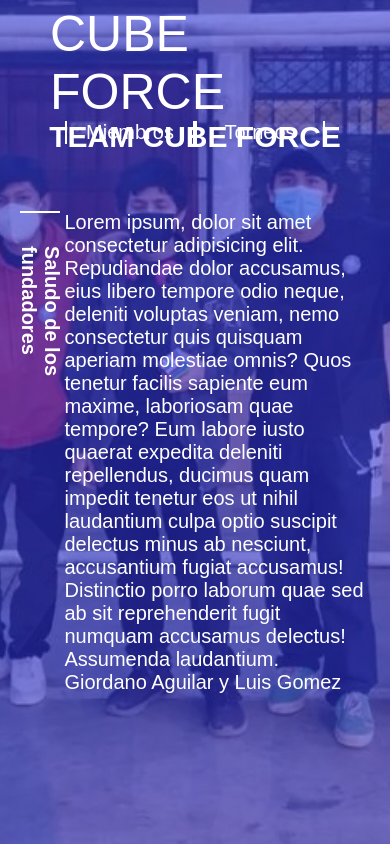
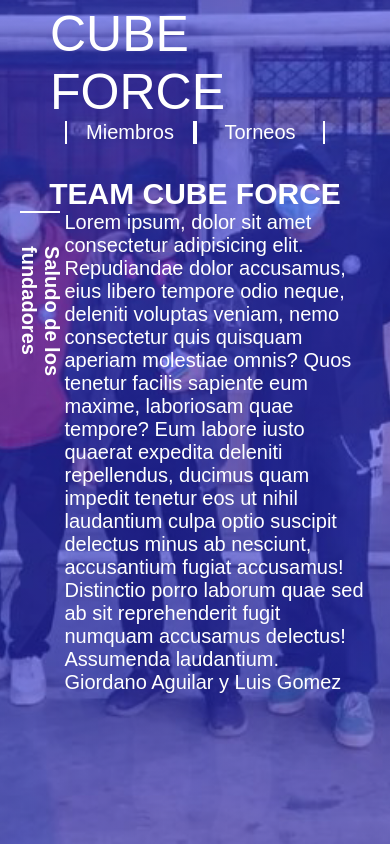
Before and after one commit to teamcubeforce/teamcubeforce.github.io, a plain HTML site: page index.html in a window 390 px wide. Shown: the top 844 px of the page. Drawn offline with Linux system fonts and the light colour scheme; a web font is replaced by a local one.

Commit message:
Cambie el padding del header_titulo por un position absolute al h1

```diff
--- a/css/style.css
+++ b/css/style.css
@@ -173,12 +173,15 @@ main{
 .presentacion .header_titulo{
     width: 100%;
     height: 50vh;
-    padding: 280px 0px 0px;
     font-size: 30px;
     overflow: hidden;
+    position: relative;
 }
 
 .presentacion .header_titulo h1{
+    width: 100%;
+    position: absolute;
+    bottom: 0;
     text-align: center;
 }
 
@@ -1769,10 +1772,6 @@ body::-webkit-scrollbar-track,.resultados_miembros::-webkit-scrollbar-track,.lis
         background-position: center;
     }
 
-    .presentacion .header_titulo{
-        padding: 230px 0px 0px;
-    }
-
     .historia.seccion .contenedor_historias{
         width: calc(100% * 8);
     }
@@ -1825,7 +1824,6 @@ body::-webkit-scrollbar-track,.resultados_miembros::-webkit-scrollbar-track,.lis
 
     .presentacion .header_titulo{
         height: 40vh;
-        padding: 150px 0px 0px;
         font-size: 40px;
     }
     .presentacion .caja_texto{
@@ -1946,7 +1944,6 @@ body::-webkit-scrollbar-track,.resultados_miembros::-webkit-scrollbar-track,.lis
 
     .presentacion .header_titulo{
         height: 25vh;
-        padding: 120px 0px 0px;
         font-size: 20px;
     }
     .presentacion .caja_texto{
@@ -2116,9 +2113,11 @@ body::-webkit-scrollbar-track,.resultados_miembros::-webkit-scrollbar-track,.lis
     main{
         width: 100%;
     }
+    .logo_titulo {
+        font-size: 45px;
+    }
     .presentacion .header_titulo{
         height: 20vh;
-        padding: 90px 0px 0px;
     }
     .caja_texto .text .text_editors{
         padding: 10px 0px;
@@ -2146,7 +2145,6 @@ body::-webkit-scrollbar-track,.resultados_miembros::-webkit-scrollbar-track,.lis
 @media only screen and (max-height: 426px){
     .presentacion .header_titulo{
         height: 30vh;
-        padding: 90px 0px 0px;
         font-size: 20px;
     }
     .caja_texto .text .text_editors{
@@ -2163,7 +2161,6 @@ body::-webkit-scrollbar-track,.resultados_miembros::-webkit-scrollbar-track,.lis
     }
     .presentacion .header_titulo{
         height: 25vh;
-        padding: 50px 0px 0px;
         font-size: 20px;
     }
     .caja_texto .text{
```
